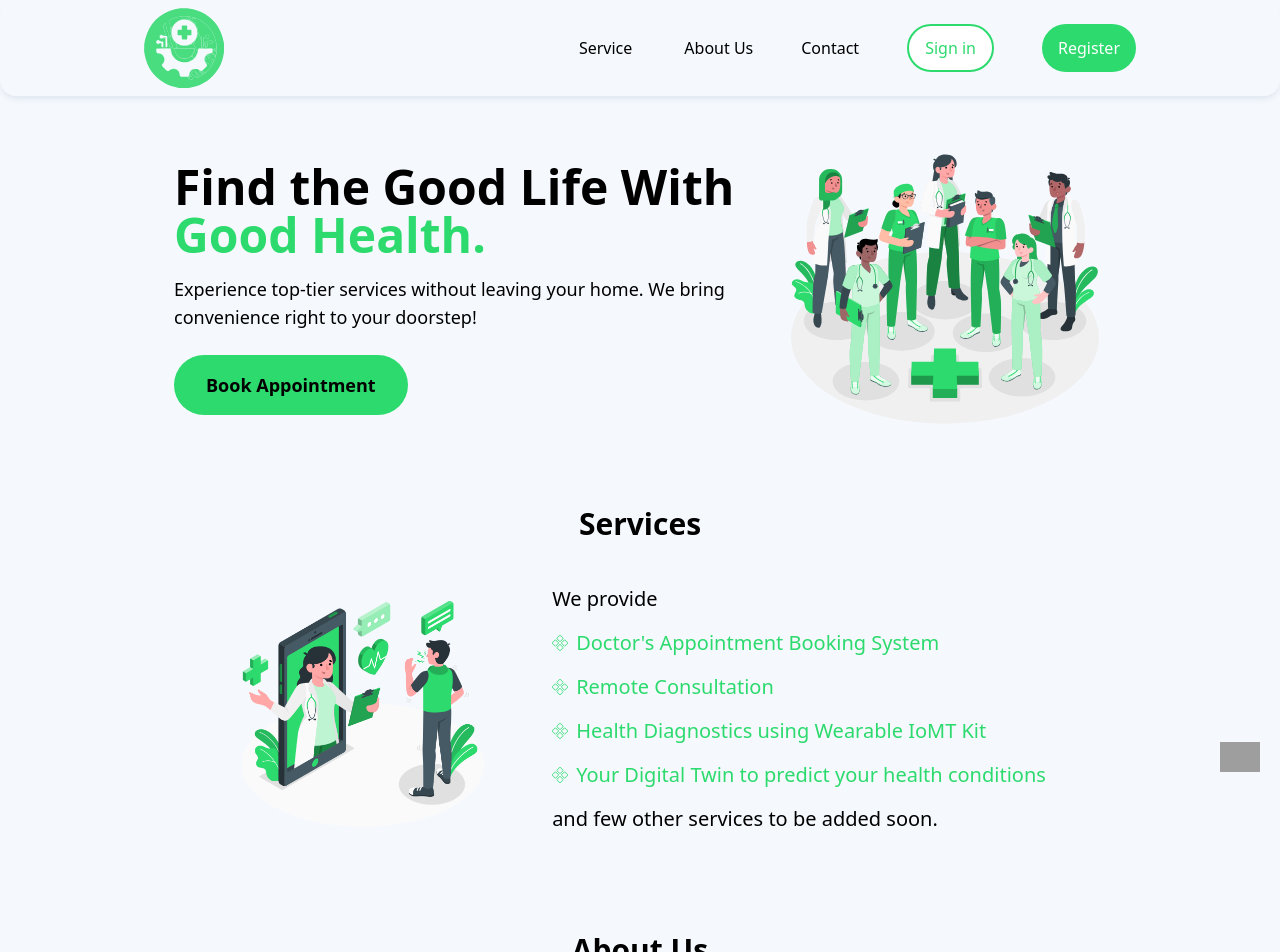
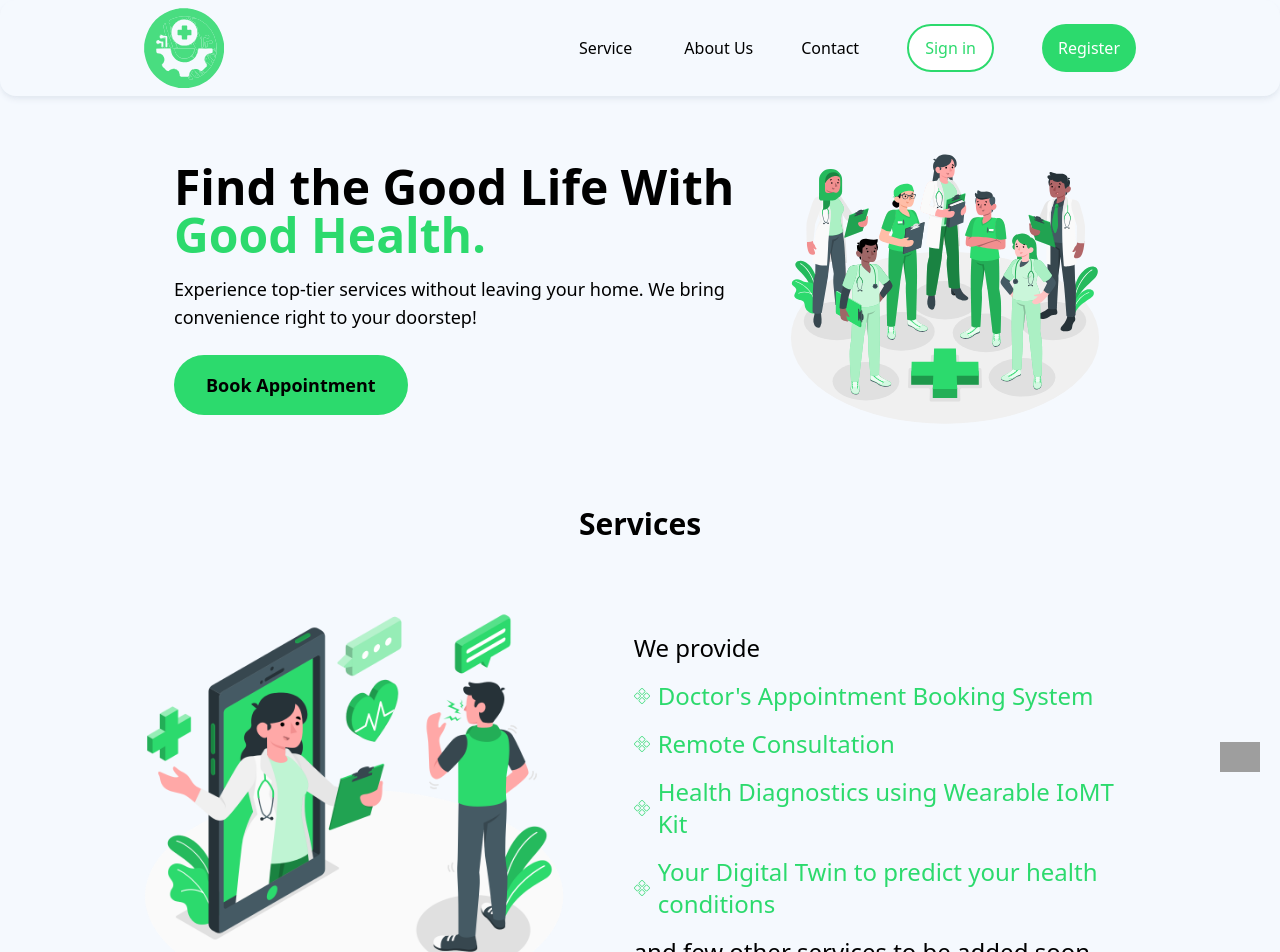
Before and after one commit to ReactersInc/telemedicine-frontend, a React (Create React App) app: page / in a window 1280 px wide. Shown: the top 952 px of the page. Built offline with nearby package versions, Linux system fonts and the light colour scheme; grey boxes are pictures that could not be loaded; the HTML template or start-up script is replaced by a standard one.

Commit message:
changes in services

```diff
--- a/src/pages/home/index.tsx
+++ b/src/pages/home/index.tsx
@@ -40,14 +40,14 @@ function Home() {
           Services
         </h2>
         <div className="flex flex-col lg:flex-row justify-center items-center gap-16 space-y-2 md:space-y-0 mt-10 ">
-          <div className="w-3/4 md:w-1/4">
+          <div className="w-3/4 md:w-[500px]">
             <img
               src="./static/Online Doctor-amico.png"
               alt="Printed circuit board"
             />
           </div>
 
-          <div className="sm:text-xl text-left flex flex-col space-y-4 mt-4 md:mt-0 text-sm">
+          <div className="sm:text-2xl text-left flex flex-col space-y-4 mt-4 md:mt-0 text-sm">
             <p>We provide</p>
             <div className="flex items-center gap-2">
               <img src="./static/bullet-point (2).png" className="w-4 h-4" />
```
